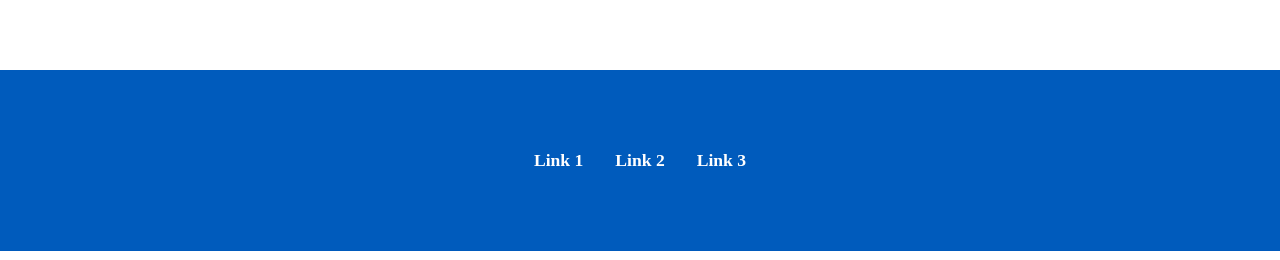
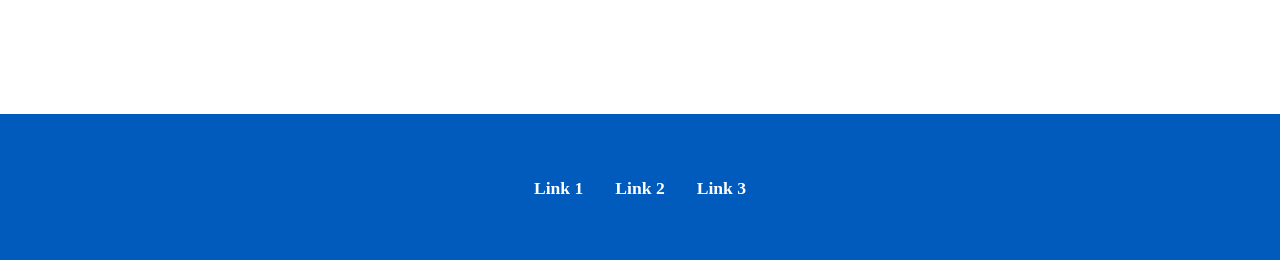
Before and after one commit to S-Khos/Save4Me, a React (Create React App) app: page / in a window 1280 px wide. Shown: the part 713-973 px from the top of the page. Built offline with nearby package versions, Linux system fonts and the light colour scheme; the HTML template or start-up script is replaced by a standard one.

Commit message:
updated body

```diff
--- a/src/Body/Main/DownloadButton.css
+++ b/src/Body/Main/DownloadButton.css
@@ -3,4 +3,5 @@
     width: 100%;
     border:none;
     margin-top: 1rem;
+    margin: auto;
 }
--- a/src/Body/Main/DownloadButton.js
+++ b/src/Body/Main/DownloadButton.js
@@ -1,7 +1,7 @@
 import React from 'react'
 import "./DownloadButton.css";
 
-function DownloadButton(props) {
+const DownloadButton = (props) => {
     return (
         <div className="DownloadButton">
             <iframe id="download-buttons" src={`https://api.vevioz.com/@api/button/${props.type}/${props.id}`} scrolling="no"></iframe>
--- a/src/Body/Main/Main.js
+++ b/src/Body/Main/Main.js
@@ -70,6 +70,7 @@ function Body() {
       console.log("no video id");
     }
   }
+
   return (
     <div className="Body">
       <div className="body-container">
--- a/src/Body/Main/VideoPreviewer.js
+++ b/src/Body/Main/VideoPreviewer.js
@@ -1,9 +1,8 @@
-
 import React from 'react'
 import ReactPlayer from 'react-player';
 import "./VideoPreviewer.css";
 
-function VideoPreviewer(props) {
+const VideoPreviewer = (props) => {
     return (
         <div className="VideoPreviewer">
             <div className="video-container">
--- a/src/Footer/Footer.css
+++ b/src/Footer/Footer.css
@@ -2,8 +2,8 @@
     display: flex;
     text-align: center;
     background-color: #005bbc;
-    padding: 5rem;
-    margin-top: 276px;
+    padding: 4rem;
+    margin-top: 20rem;
   }
 
   .footer-menu{
```
Also changed, not shown: src/Footer/Footer.js (+4 -3 lines), src/Header/Navbar/Navbar.js (+4 -3 lines).
